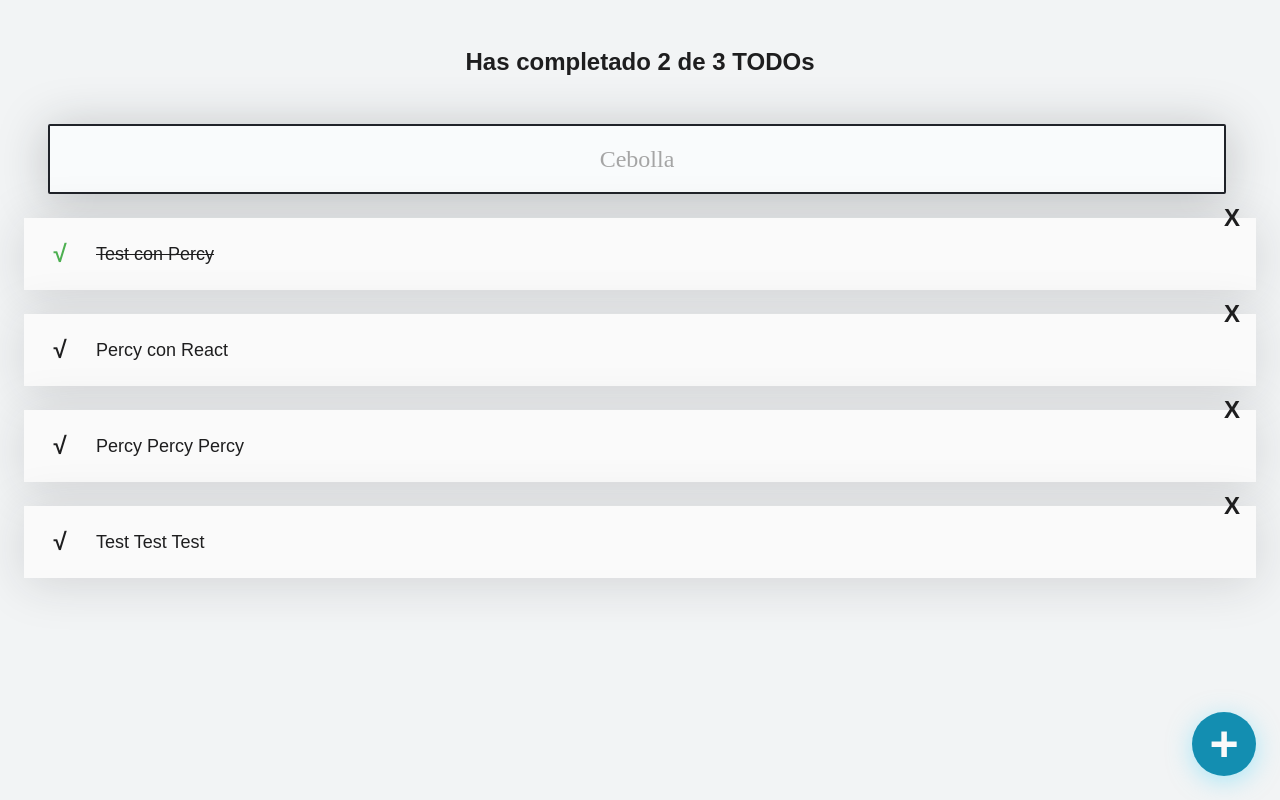
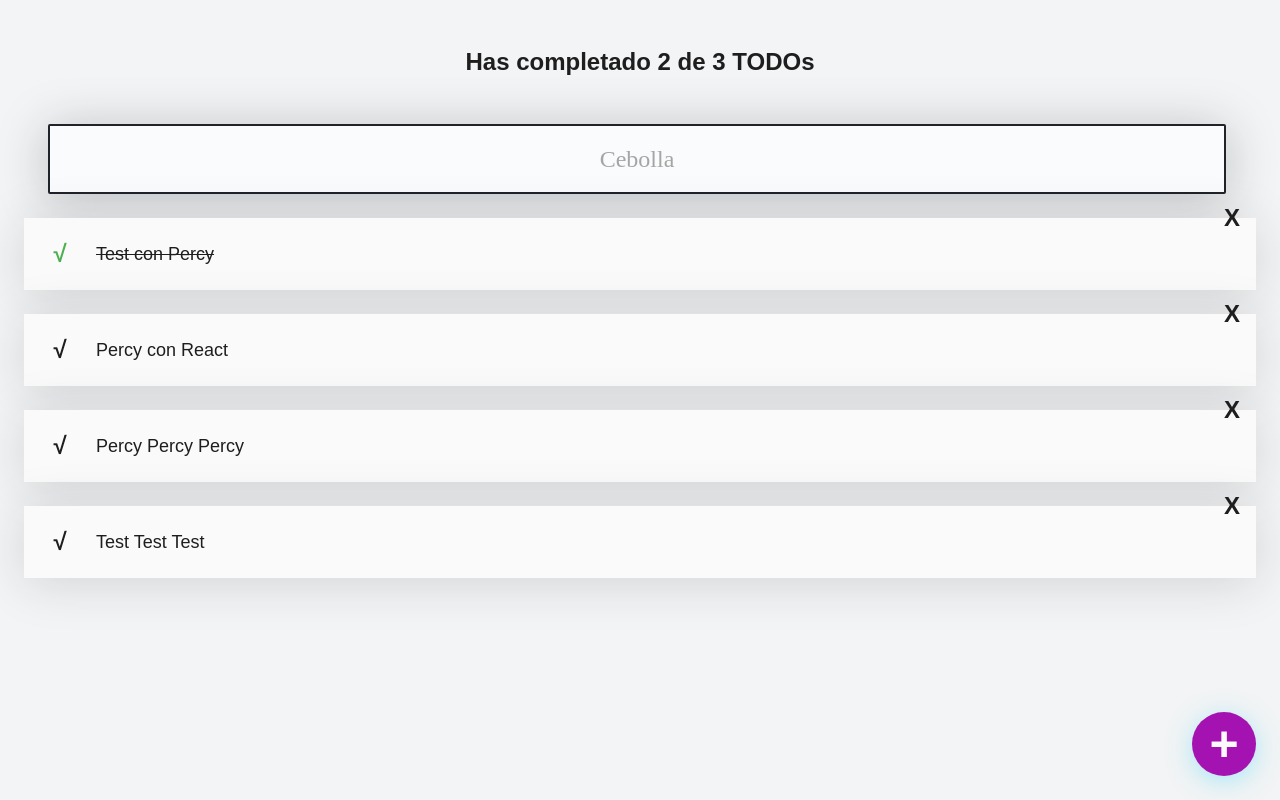
Before and after one commit to marialbert/test-react, a React (Create React App) app: page / in a window 1280 px wide. Built offline with nearby package versions, Linux system fonts and the light colour scheme.

Commit message:
cambio en el botón

```diff
--- a/src/CreateTodoButton.css
+++ b/src/CreateTodoButton.css
@@ -1,5 +1,5 @@
 .CreateTodoButton {
-  background-color: #138eb1;
+  background-color: #a413b1;
   box-shadow: 0px 5px 25px rgba(97, 218, 250, 0.5);
   border: none;
   border-radius: 50%;
```
